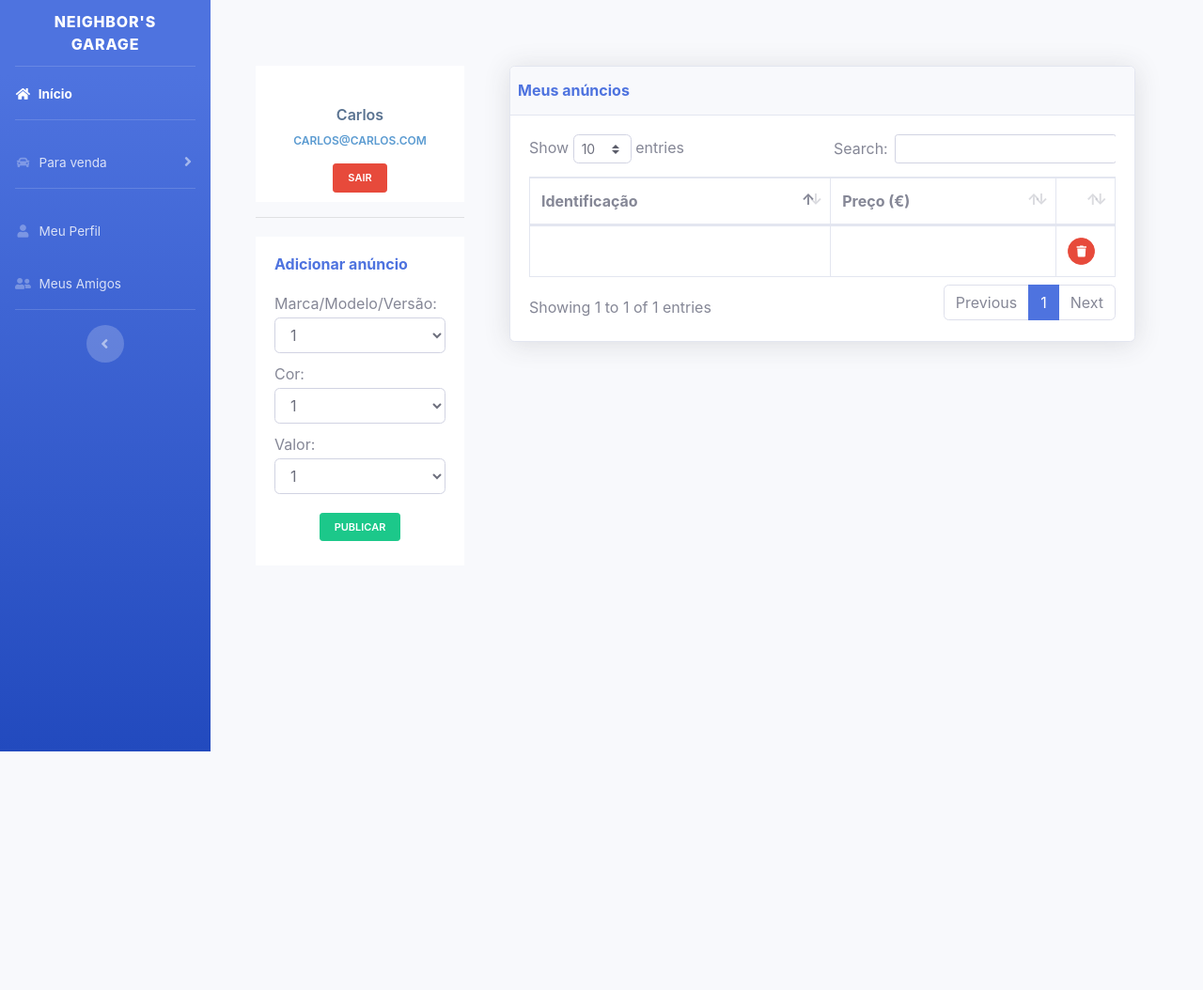
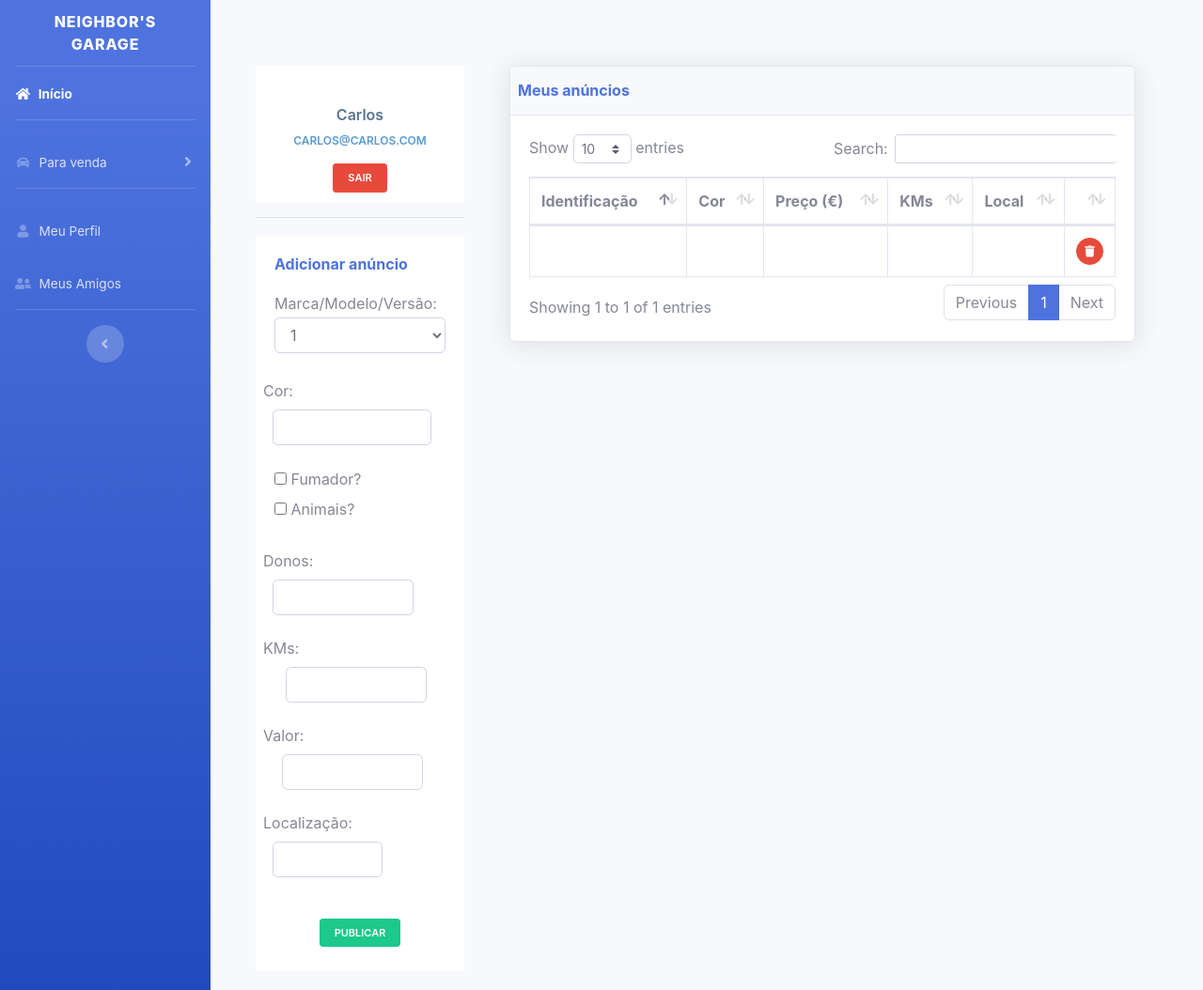
Before and after one commit to bfaguiar/Venda-d-Garagem, a Django app: page /profile/ in a window 1280 px wide. Shown: the whole page at 94% size. Before the commit the page ends 800 px from the top, so only its background shows below. Run offline with Django 3.2, Linux system fonts and the light colour scheme; lists and menus that the app fills with data are empty; some libraries are stand-ins or nearby versions.

Commit message:
criar anuncio update

```diff
--- a/app/templates/profile.html
+++ b/app/templates/profile.html
@@ -23,29 +23,66 @@
                                     </div>
                                 </div>
                                 <hr class="sidebar-divider">
-                                 <!-- ADICIONAR -->
+                                 <!-- ADICIONAR ANUNCIO -->
                                 <div class="profile-sidebar" style="margin-top: 20px">
                                     <div class="form-group" style="margin-left: 20px; margin-right:20px">
                                         <h6 class="m-0 font-weight-bold text-primary">Adicionar anúncio</h6>
+                                        <form action="">
                                             <!-- ID -->
                                             <div style="margin-top: 20px; margin-bottom: -5px"><label for="id">Marca/Modelo/Versão:</label></div>
                                             <div><select class="form-control" id="id">
                                                 <option>1</option>
                                             </select></div>
                                             <!-- COR -->
-                                        <div style="margin-top: 10px; margin-bottom: -5px"><label for="color">Cor:</label></div>
-                                        <div><select class="form-control" id="color">
-                                            <option>1</option>
-                                        </select></div>
+                                            <div class="row" style="margin-top: 20px">
+                                                <label for="local" style="margin-top: 8px">Cor:</label><br>
+                                                <div style="width: 82%; margin-left: 10px">
+                                                    <input type="text" id="color" name="color" class="form-control"><br>
+                                                </div>
+                                            </div>
+                                            <!-- FUMADOR -->
+                                            <div>
+                                                <input type="checkbox" id="smoke" name="smoke" value="Yes">
+                                                <label for="smoke">Fumador?</label><br>
+                                            </div>
+                                            <!-- ANIMAIS -->
+                                            <div>
+                                                <input type="checkbox" id="pets" name="pets" value="Yes">
+                                                <label for="pets">Animais?</label><br>
+                                            </div>
+                                            <!-- DONOS -->
+                                            <div class="row" style="margin-top: 15px">
+                                                <label for="owners" style="margin-top: 8px">Donos:</label><br>
+                                                <div style="width: 73%; margin-left: 10px">
+                                                    <input type="number" id="owners" name="owners" min="1" class="form-control">
+                                                </div>
+                                            </div>
+                                            <!-- KM -->
+                                            <div class="row" style="margin-top: 15px">
+                                                <label for="owners" style="margin-top: 8px">KMs:</label><br>
+                                                <div style="width: 73%; margin-left: 24px">
+                                                    <input type="number" id="km" name="km" min="0" class="form-control">
+                                                </div>
+                                            </div>
                                             <!-- VALOR -->
-                                        <div style="margin-top: 10px; margin-bottom: -5px"><label for="price">Valor:</label></div>
-                                        <div><select class="form-control" id="price">
-                                            <option>1</option>
-                                        </select></div>
+                                            <div class="row" style="margin-top: 15px">
+                                                <label for="owners" style="margin-top: 8px">Valor:</label><br>
+                                                <div style="width: 73%; margin-left: 20px">
+                                                    <input type="number" id="value" name="value" min="0" class="form-control">
+                                                </div>
+                                            </div>
+                                            <!-- LOCALIZAÇÃO -->
+                                            <div class="row" style="margin-top: 15px">
+                                                <label for="local" style="margin-top: 8px">Localização:</label><br>
+                                                <div style="width: 57%; margin-left: 10px">
+                                                    <input type="text" id="color" name="color" class="form-control"><br>
+                                                </div>
+                                            </div>
 
                                             <div class="profile-userbuttons" style="margin-top: 20px">
                                                 <button type="button" id="announce" class="btn btn-success btn-sm">Publicar</button>
                                             </div>
+                                        </form>
                                     </div>
                                 </div>
                             </div>
@@ -64,16 +101,21 @@
                                                     <thead>
                                                         <tr>
                                                             <th>Identificação</th>
+                                                            <th>Cor</th>
                                                             <th>Preço (€)</th>
+                                                            <th>KMs</th>
+                                                            <th>Local</th>
                                                             <th> </th>
                                                         </tr>
                                                     </thead>
                                                     <tbody>
-
                                                         <tr>
-                                                            <td style="width: 40%"> </td>
-                                                            <td style="width: 30%"> </td>
-                                                            <th style="width: 5%">
+                                                            <td> </td>
+                                                            <td> </td>
+                                                            <td> </td>
+                                                            <td> </td>
+                                                            <td> </td>
+                                                            <th style="width: 10px">
                                                                 <a href="#" class="btn btn-danger btn-circle btn-sm"/>
                                                                 <i class="fas fa-trash"></i>
                                                             </th>
```
Lines whose indentation alone changed are shown as unchanged.
